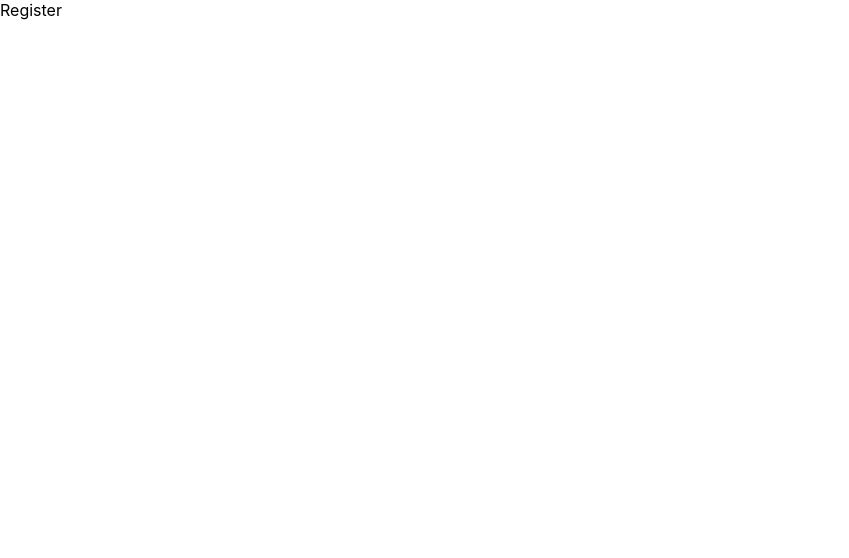
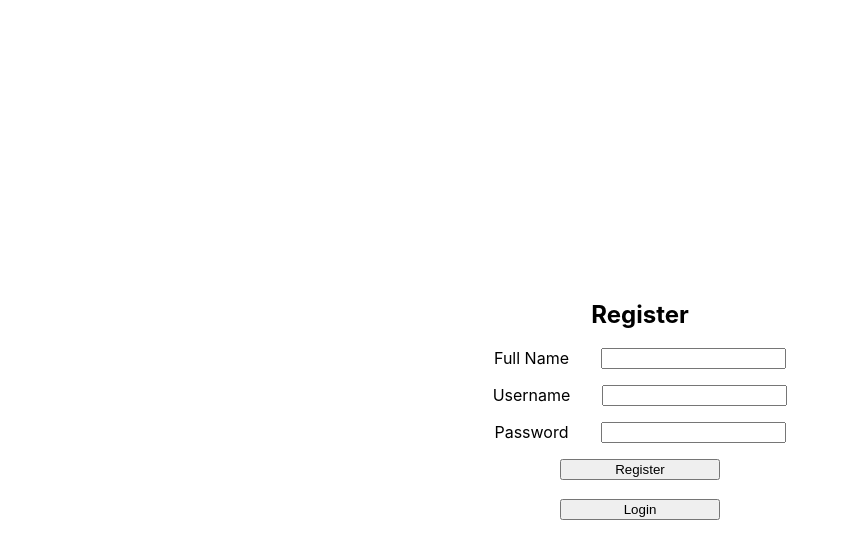
Before and after one commit to adjihans/test-fs-klontong, a React (Create React App) app in the folder client/: page /register in a window 1280 px wide. Shown: the top 558 px of the page, without its empty margins (0-849 px from the left). Built offline with nearby package versions, Linux system fonts and the light colour scheme.

Commit message:
:sparkles: add register

```diff
--- a/client/src/pages/Product/ProductForm.jsx
+++ b/client/src/pages/Product/ProductForm.jsx
@@ -1,3 +1,4 @@
+import { Suspense } from "react";
 import "./ProductForm.css";
 import { useProductForm } from "./hooks/useProductForm";
 import { Link } from "react-router-dom";
@@ -6,6 +7,7 @@ export const ProductForm = () => {
   const { categories, id, form, setForm, handleOnSubmit } = useProductForm();
   const title = id ? `Edit Product` : "Add Product";
   return (
+    <Suspense fallback={<>Loading...</>}>
       <section className="product-form-section">
         <div className="back-container">
           {id ? (
@@ -164,5 +166,6 @@ export const ProductForm = () => {
           <input type="submit" value="submit" />
         </form>
       </section>
+    </Suspense>
   );
 };
--- /dev/null
+++ b/client/src/pages/Register/Register.css
@@ -0,0 +1,39 @@
+.register-form {
+    .input-form-section {
+        display: flex;
+        margin-bottom: 1rem;
+        width: 100%;
+
+        label {
+            margin: 0 1rem 0 auto;
+        }
+
+        input {
+            margin: 0 auto 0 1rem;
+        }
+    }
+
+    .input-submit {
+        display: flex;
+        justify-content: center;
+        margin: 0 auto;
+        width: 10rem;
+    }
+}
+
+.register-section {
+    display: flex;
+    flex-direction: column;
+    align-items: center;
+    justify-content: center;
+    width: 100vw;
+    height: 100vh;
+    a {
+        margin: 1rem 1rem 0;
+        width: 10rem;
+
+        button {
+            width: 100%;
+        }
+    }
+}
--- /dev/null
+++ b/client/src/pages/Register/Register.jsx
@@ -0,0 +1,45 @@
+import { Suspense } from "react";
+import { Link, useNavigate } from "react-router-dom";
+import "./Register.css";
+import { registerUseCase } from "../../use-case/user-use-case";
+
+export const Register = () => {
+  const navigate = useNavigate();
+  const handleOnSubmit = async (event) => {
+    event.preventDefault();
+    const form = new FormData(event.currentTarget);
+    const payload = {
+      fullName: form.get("fullName"),
+      username: form.get("username"),
+      password: form.get("password"),
+    };
+    const response = await registerUseCase(payload);
+    if (response.status !== 201) return;
+    navigate("/login");
+  };
+  return (
+    <Suspense fallback={<>Loading...</>}>
+      <section className="register-section">
+        <h1>Register</h1>
+        <form className="login-form" onSubmit={handleOnSubmit}>
+          <div className="input-form-section">
+            <label>Full Name</label>
+            <input type="text" name="fullName" required />
+          </div>
+          <div className="input-form-section">
+            <label>Username</label>
+            <input type="text" name="username" required />
+          </div>
+          <div className="input-form-section">
+            <label>Password</label>
+            <input type="password" name="password" required />
+          </div>
+          <input className="input-submit" type="submit" value="Register" />
+        </form>
+        <Link to="/login">
+          <button>Login</button>
+        </Link>
+      </section>
+    </Suspense>
+  );
+};
--- a/client/src/provider/RouterProvider.jsx
+++ b/client/src/provider/RouterProvider.jsx
@@ -3,6 +3,7 @@ import { Products } from "../pages/Products/Products";
 import Login from "../pages/Login/Login";
 import { Product } from "../pages/Product/Product";
 import { ProductForm } from "../pages/Product/ProductForm";
+import { Register } from "../pages/Register/Register";
 
 const loader = () => <>loading...</>;
 
@@ -14,7 +15,7 @@ export const router = createBrowserRouter([
   },
   {
     path: "/register",
-    element: <>Register</>,
+    element: <Register />,
     loader,
   },
   {
```
Also changed, not shown: client/src/pages/Product/Product.jsx (+7 -1 lines). Lines whose indentation alone changed are shown as unchanged.
